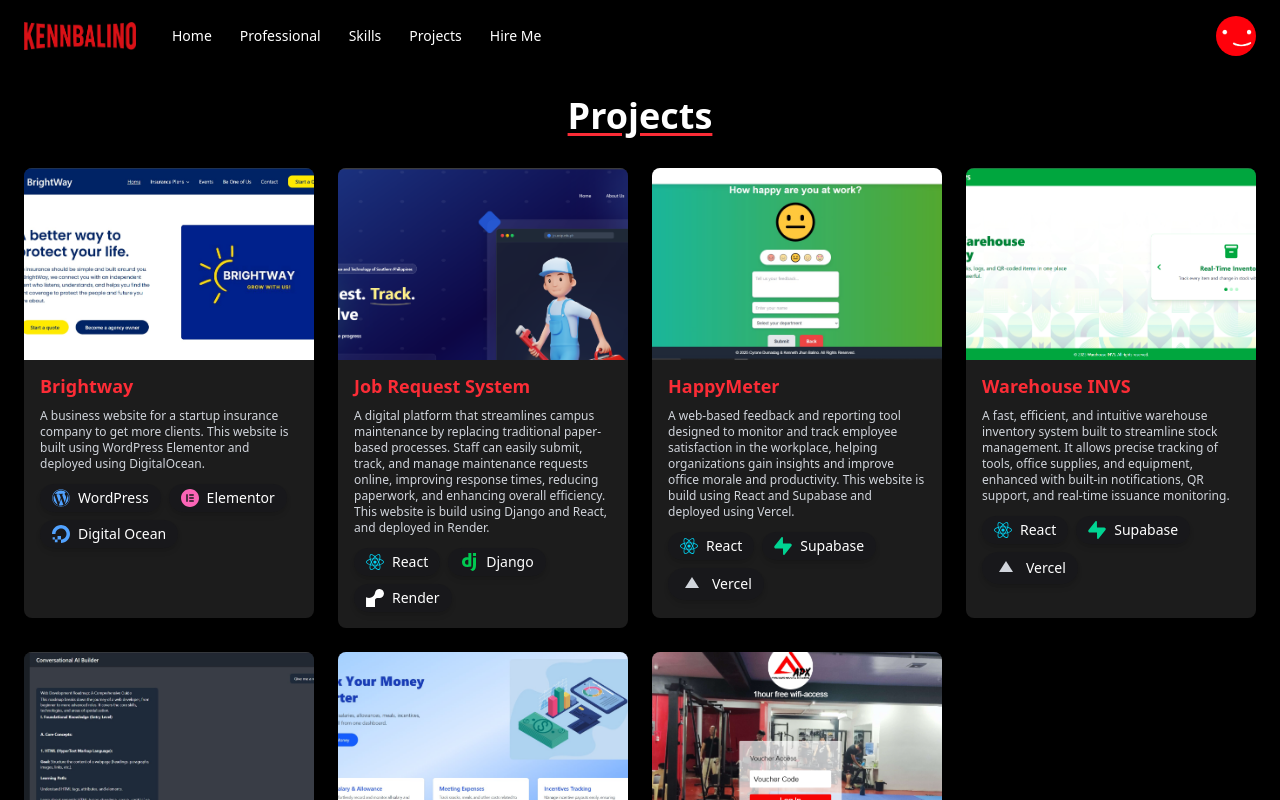
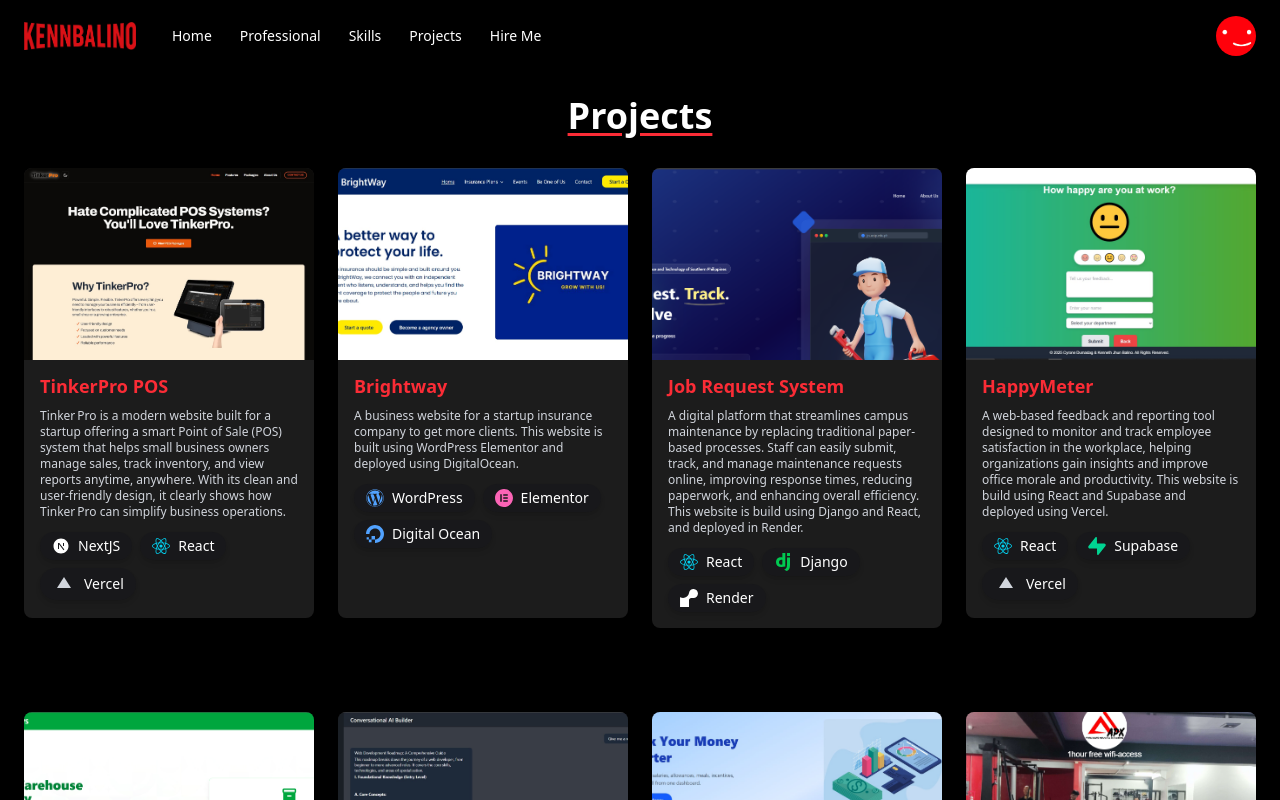
Before and after one commit to Kleinnnn1/kennbalino, a React (Vite) app: page /projects in a window 1280 px wide. Shown: the top 800 px of the page. Built offline with nearby package versions, Linux system fonts and the light colour scheme.

Commit message:
July 24, 2025 - Added new project in project page

```diff
--- a/src/pages/boxpage/ProjectsPage.jsx
+++ b/src/pages/boxpage/ProjectsPage.jsx
@@ -5,6 +5,7 @@ import ProjectsBox from "../../components/ProjectsBox";
 import { FaHtml5, FaCss3Alt, FaWordpress, FaReact, FaCloud } from "react-icons/fa";
 import { SiElementor, SiDjango, SiSupabase, SiDigitalocean, SiRender } from "react-icons/si";
 import { MdPlayArrow } from "react-icons/md";
+import { RiNextjsFill } from "react-icons/ri";
 
 import brightway from "../../assets/images/projects/brightway.png";
 import jrs from "../../assets/images/projects/jrs.png";
@@ -13,8 +14,21 @@ import cashflow from "../../assets/images/projects/cashflow.png";
 import apxwifi from "../../assets/images/projects/apxwifi.png";
 import warehouseINVS from "../../assets/images/projects/warehouseINVS.png"
 import AIConvesation from "../../assets/images/projects/aibuilderimg.png"
+import tinkerPro from "../../assets/images/projects/tinkerproimg.png"
 
 const projects = [
+    {
+        image: tinkerPro,
+        title: "TinkerPro POS",
+        description:
+            "Tinker Pro is a modern website built for a startup offering a smart Point of Sale (POS) system that helps small business owners manage sales, track inventory, and view reports anytime, anywhere. With its clean and user-friendly design, it clearly shows how Tinker Pro can simplify business operations.",
+        link: "https://tinker-pro-website-ver-2.vercel.app/",
+        techs: [
+            { icon: RiNextjsFill, label: "NextJS", color: "text-white" },
+            { icon: FaReact, label: "React", color: "text-cyan-400" },
+            { icon: MdPlayArrow, label: "Vercel", color: "text-gray-300 transform -rotate-90 w-6 h-6" }
+        ],
+    },
     {
         image: brightway,
         title: "Brightway",
@@ -110,7 +124,7 @@ function ProjectsPage() {
 
                 <div className="grid gap-6 grid-cols-1 sm:grid-cols-2 md:grid-cols-3 xl:grid-cols-4 w-full">
                     {projects.map((project, index) => (
-                        <div key={index} className="h-full">
+                        <div key={index} className="h-full mb-15">
 
                             <ProjectsBox image={project.image} index={index} link={project.link}>
                                 <h2 className="text-lg font-bold text-red-500 mb-2">
```
Also changed, not shown: src/assets/images/projects/tinkerproimg.png (added).
